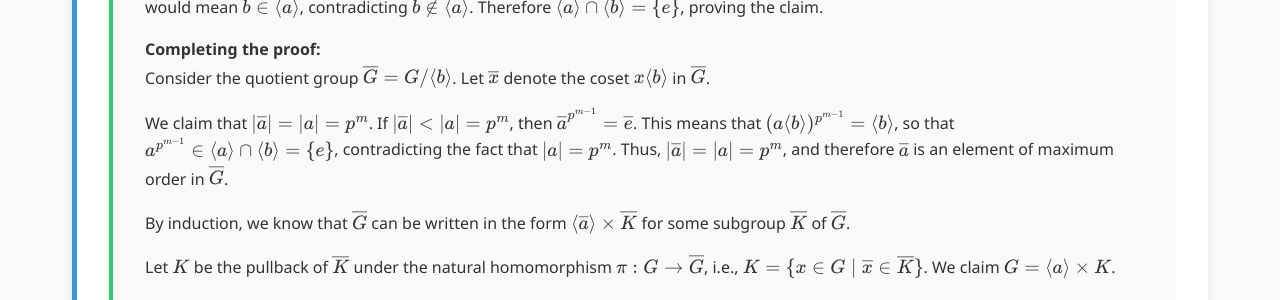
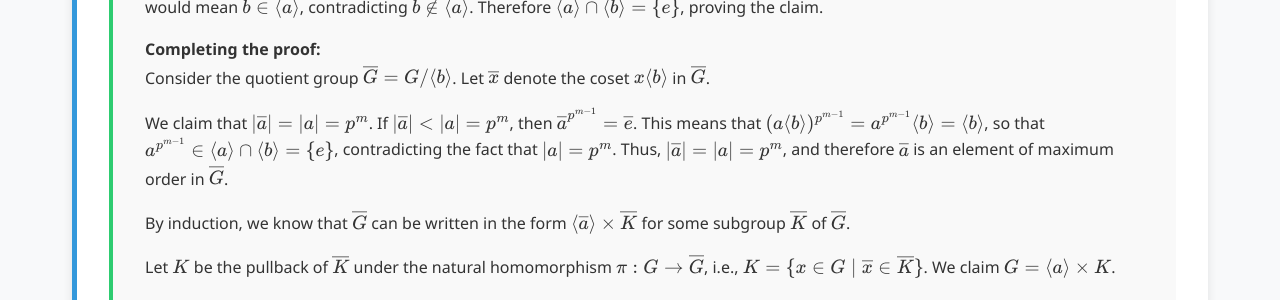
Before and after one commit to Yusukey01/yusukey01.github.io, a Jekyll site: the page built from Mathematics/Linear_algebra/group_classification.html, in a window 1280 px wide and 900 px high, scrolled down 14478 px. Shown: the part 152-452 px from the top of the window. Built offline with Jekyll 4.4.1, drawn with Linux system fonts in a browser that asks for light colours.

Commit message:
Section I-18, revised proof for Lemma 2

```diff
--- a/Mathematics/Linear_algebra/group_classification.html
+++ b/Mathematics/Linear_algebra/group_classification.html
@@ -919,10 +919,11 @@ uses_python: false
                         Consider the quotient group \(\overline{G} = G/\langle b \rangle\). Let \(\overline{x}\) denote the
                         coset \(x\langle b \rangle\) in \(\overline{G}\).
                     </p>
+
                     <p>
                         We claim that \(|\overline{a}| = |a| = p^m\).
                         If \(|\overline{a}| < |a| = p^m\), then \(\overline{a}^{p^{m-1}} = \overline{e}\).
-                        This means that \((a\langle b \rangle)^{p^{m-1}} = \langle b \rangle\), so that
+                        This means that \((a\langle b \rangle)^{p^{m-1}} = a^{p^{m-1}} \langle b \rangle = \langle b \rangle\), so that
                         \(a^{p^{m-1}} \in \langle a \rangle \cap \langle b \rangle = \{e\}\),
                         contradicting the fact that \(|a| = p^m\). Thus, \(|\overline{a}| = |a| = p^m\), and therefore
                         \(\overline{a}\) is an element of maximum order in \(\overline{G}\).
```
